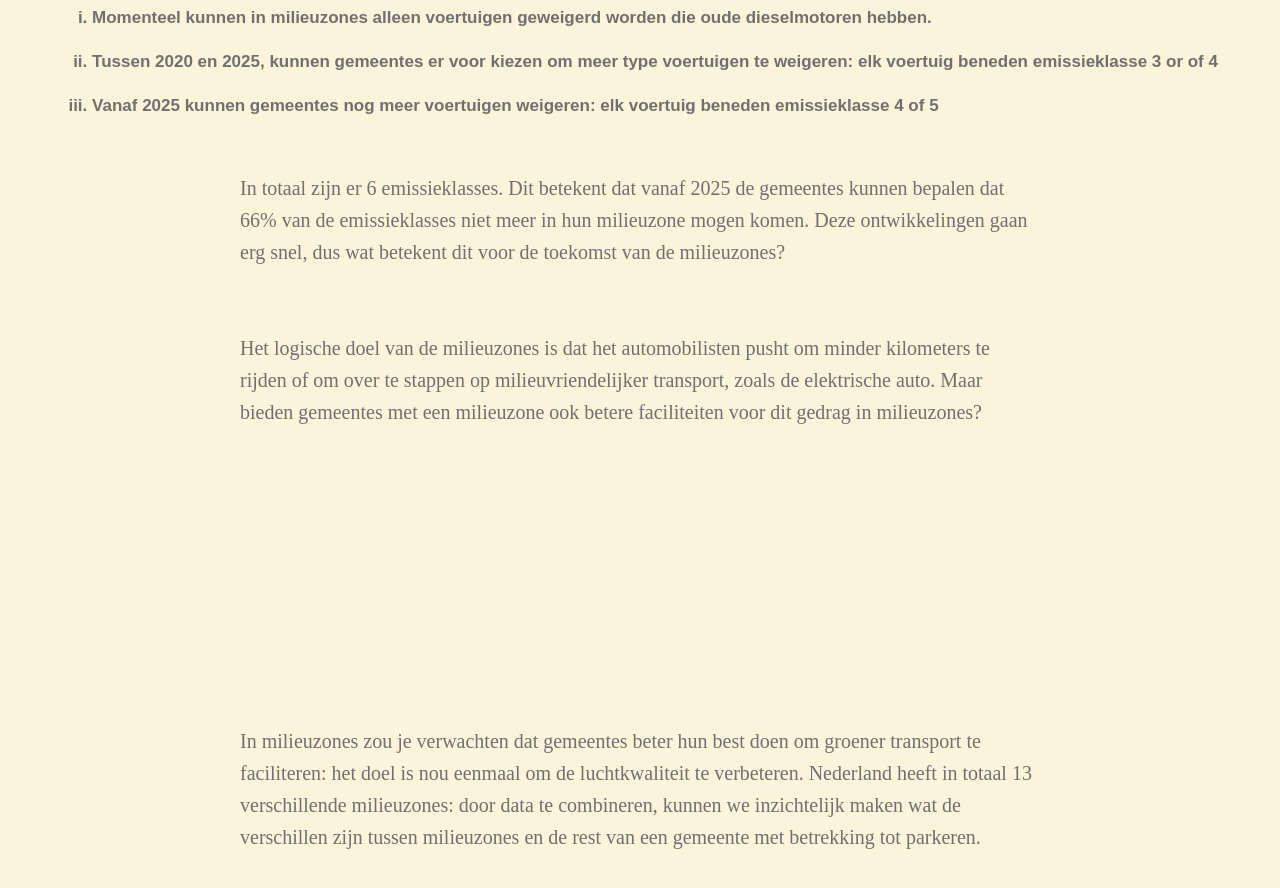
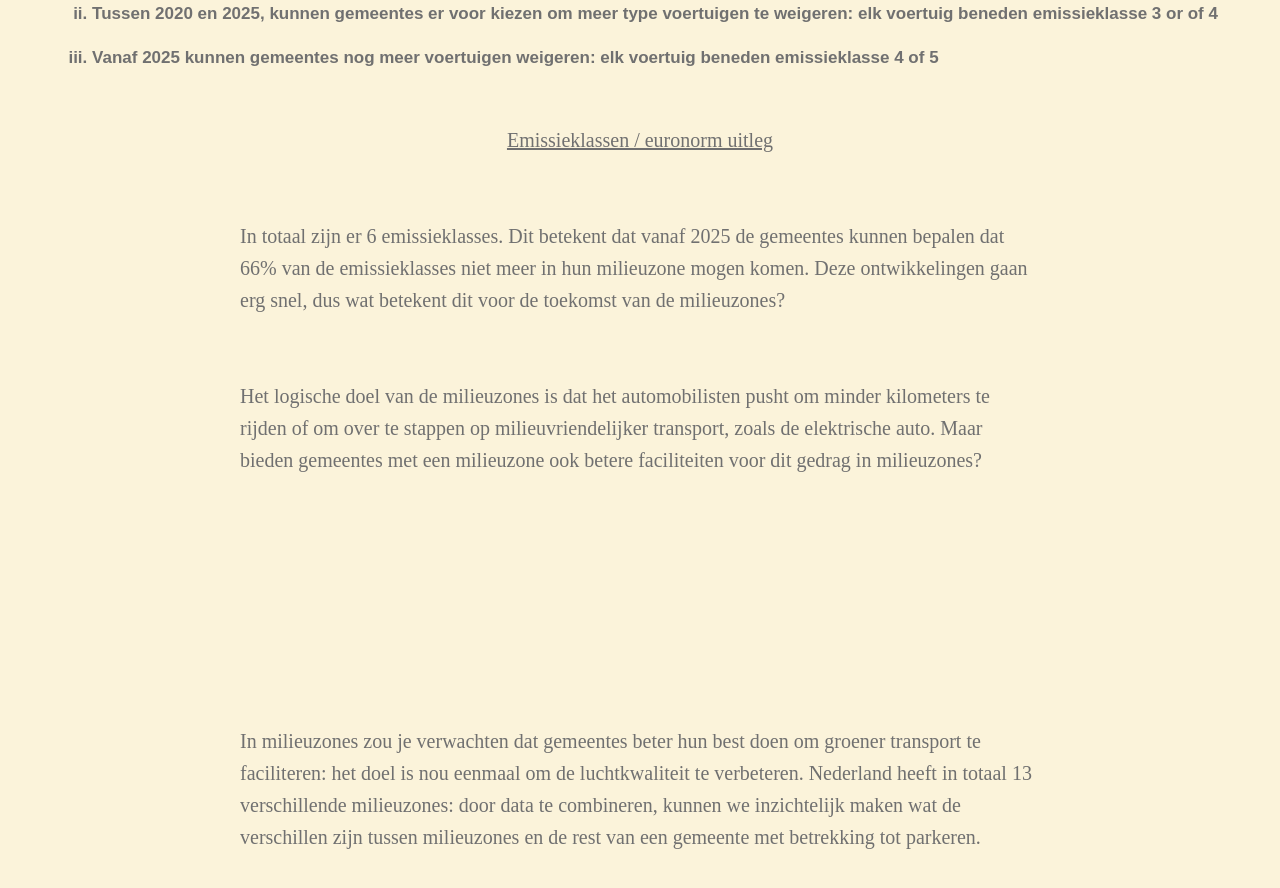
Before and after one commit to StanBankras/frontend-applications, a Svelte app: page / in a window 1280 px wide. Shown: the part 1420-2308 px from the top of the page. Built offline with nearby package versions, Linux system fonts and the light colour scheme; no server answers.

Commit message:
Add link

```diff
--- a/src/components/Background.svelte
+++ b/src/components/Background.svelte
@@ -10,6 +10,9 @@
     <li>Tussen 2020 en 2025, kunnen gemeentes er voor kiezen om meer type voertuigen te weigeren: elk voertuig beneden emissieklasse 3 or of 4</li>
     <li>Vanaf 2025 kunnen gemeentes nog meer voertuigen weigeren: elk voertuig beneden emissieklasse 4 of 5</li>
   </ul>
+  <p>
+    <a href="https://www.carnext.com/nl-be/euronorm/#typeeurnormen">Emissieklassen / euronorm uitleg</a>
+  </p>
   <p>
     In totaal zijn er 6 emissieklasses. Dit betekent dat vanaf 2025 de gemeentes kunnen bepalen dat 66% van de emissieklasses niet meer in hun milieuzone mogen komen.
     Deze ontwikkelingen gaan erg snel, dus wat betekent dit voor de toekomst van de milieuzones?
```
